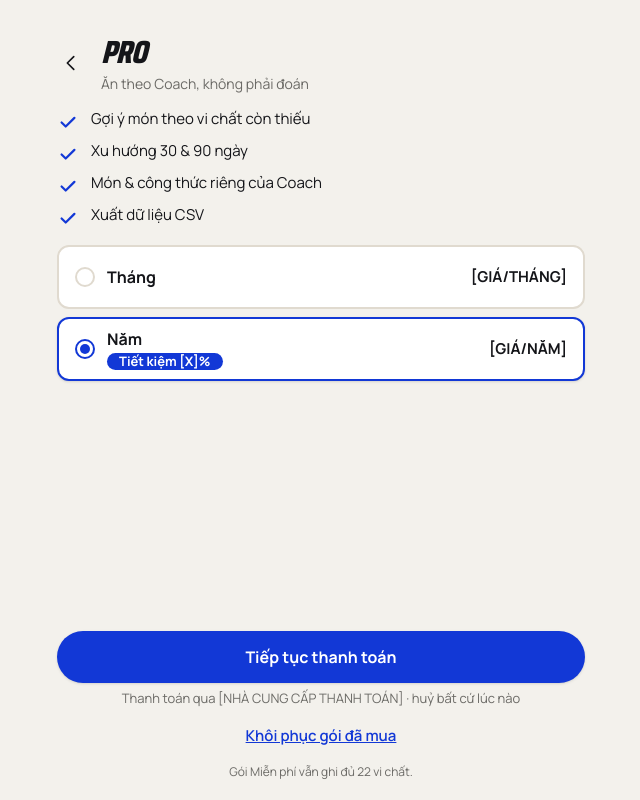
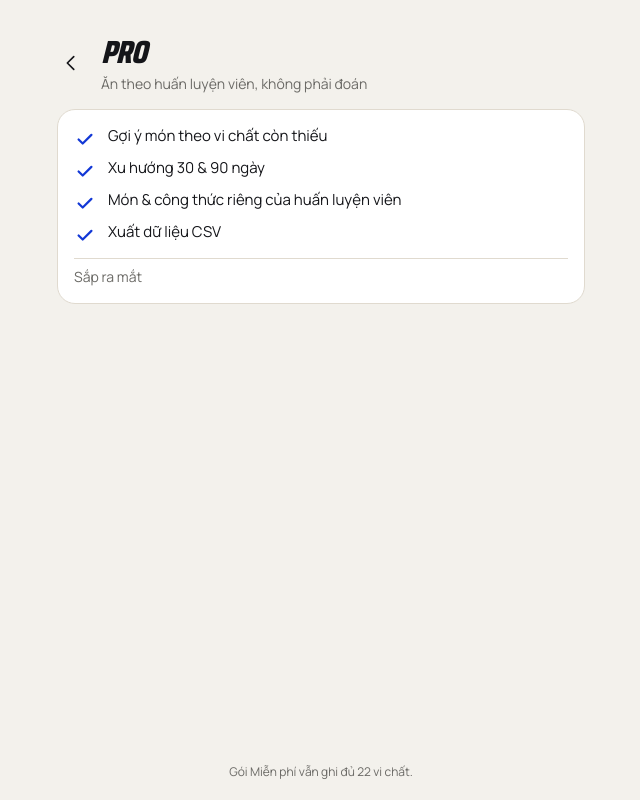
Before and after one commit to DongDuong2001/nutrition-fortifykitchen, a Next.js app in the folder apps/web/: page /paywall in a window 1280 px wide. Shown: the whole page, without its empty margins (319-959 px from the left). Built offline with nearby package versions, Linux system fonts and the light colour scheme.

Commit message:
ag-12: item 5 - remove paywall placeholders and buy buttons, show Sắp ra mắt and huấn luyện viên

```diff
--- a/apps/web/app/paywall/page.tsx
+++ b/apps/web/app/paywall/page.tsx
@@ -1,46 +1,34 @@
 "use client";
 
-import React, { useState } from "react";
-import Link from "next/link";
+import React from "react";
 import { AppHeader } from "@/components/ui/app-header";
+import { Card } from "@/components/ui/card";
 import { useBack } from "@/hooks/use-back";
-
-interface Plan {
-  id: "month" | "year";
-  name: string;
-  price: string;
-  chip?: string;
-}
-
-const PLANS: Plan[] = [
-  { id: "month", name: "Tháng", price: "[GIÁ/THÁNG]" },
-  { id: "year", name: "Năm", price: "[GIÁ/NĂM]", chip: "Tiết kiệm [X]%" },
-];
 
 const BENEFITS = [
   "Gợi ý món theo vi chất còn thiếu",
   "Xu hướng 30 & 90 ngày",
-  "Món & công thức riêng của Coach",
+  "Món & công thức riêng của huấn luyện viên",
   "Xuất dữ liệu CSV",
 ];
 
 export default function PaywallPage() {
   const goBack = useBack();
-  const [selectedPlan, setSelectedPlan] = useState<"month" | "year">("year");
 
   return (
     <div className="w-full min-h-screen bg-page text-text font-sans flex flex-col justify-between">
       <div className="flex flex-col">
         <AppHeader
           variant="sub"
-          title="PRO"
-          subtitle="Ăn theo Coach, không phải đoán"
+          title="Pro"
+          subtitle="Ăn theo huấn luyện viên, không phải đoán"
           onBack={goBack}
           backLabel="Quay lại"
           alignGroup="paywall-header"
         />
 
         <main className="w-full max-w-[560px] mx-auto px-4 pt-4 pb-4 flex flex-col gap-3">
+          <Card className="p-4 flex flex-col gap-3">
             {/* Benefits list */}
             <ul className="list-none m-0 p-0 flex flex-col gap-2">
               {BENEFITS.map((benefit) => (
@@ -67,79 +55,14 @@ export default function PaywallPage() {
               ))}
             </ul>
 
-          {/* Pricing plans */}
-          <div
-            role="radiogroup"
-            aria-label="Chọn gói"
-            className="flex flex-col gap-2 pt-1"
-          >
-            {PLANS.map((plan) => {
-              const isSelected = selectedPlan === plan.id;
-              return (
-                <button
-                  key={plan.id}
-                  type="button"
-                  role="radio"
-                  aria-checked={isSelected}
-                  onClick={() => setSelectedPlan(plan.id)}
-                  className={`text-left min-h-[64px] rounded-xl bg-card text-ink p-2 px-4 flex items-center gap-3 transition-all cursor-pointer active:scale-[0.99] ${
-                    isSelected
-                      ? "border-2 border-blue shadow-sm"
-                      : "border-2 border-card-border hover:border-divider"
-                  }`}
-                >
-                  {/* Radio dot */}
-                  <span
-                    aria-hidden="true"
-                    className={`shrink-0 w-5 h-5 rounded-full border-2 box-border flex items-center justify-center transition-colors ${
-                      isSelected ? "border-blue" : "border-divider"
-                    }`}
-                  >
-                    <span
-                      className={`w-2.5 h-2.5 rounded-full transition-colors ${
-                        isSelected ? "bg-blue" : "bg-transparent"
-                      }`}
-                    />
-                  </span>
-
-                  <span className="flex-1 flex flex-col gap-1 items-start">
-                    <span className="text-base font-bold text-text leading-tight">
-                      {plan.name}
-                    </span>
-                    {plan.chip && (
-                      <span className="text-[13px] font-bold text-on-accent bg-blue rounded-full py-0.5 px-3 leading-none">
-                        {plan.chip}
-                      </span>
-                    )}
-                  </span>
-
-                  <span className="text-[15px] font-bold tabular-nums text-text">
-                    {plan.price}
-                  </span>
-                </button>
-              );
-            })}
-          </div>
+            <p className="m-0 pt-2 border-t border-divider text-sm text-secondary">
+              Sắp ra mắt
+            </p>
+          </Card>
         </main>
       </div>
 
-      {/* Footer checkout actions */}
       <footer className="w-full max-w-[560px] mx-auto px-4 pt-2 pb-5 flex flex-col items-center gap-1.5">
-        <Link
-          href="/settings"
-          className="no-underline self-stretch h-[52px] rounded-full bg-blue text-on-accent flex items-center justify-center text-base font-bold shadow-sm hover:opacity-95 active:scale-[0.97] transition-all"
-        >
-          Tiếp tục thanh toán
-        </Link>
-        <div className="text-[13px] text-secondary text-center">
-          Thanh toán qua [NHÀ CUNG CẤP THANH TOÁN] · huỷ bất cứ lúc nào
-        </div>
-        <button
-          type="button"
-          className="h-11 border-0 bg-transparent text-blue text-[15px] font-semibold underline cursor-pointer hover:opacity-85"
-        >
-          Khôi phục gói đã mua
-        </button>
         <div className="text-xs text-secondary text-center">
           Gói Miễn phí vẫn ghi đủ 22 vi chất.
         </div>
```
Lines whose indentation alone changed are shown as unchanged.
